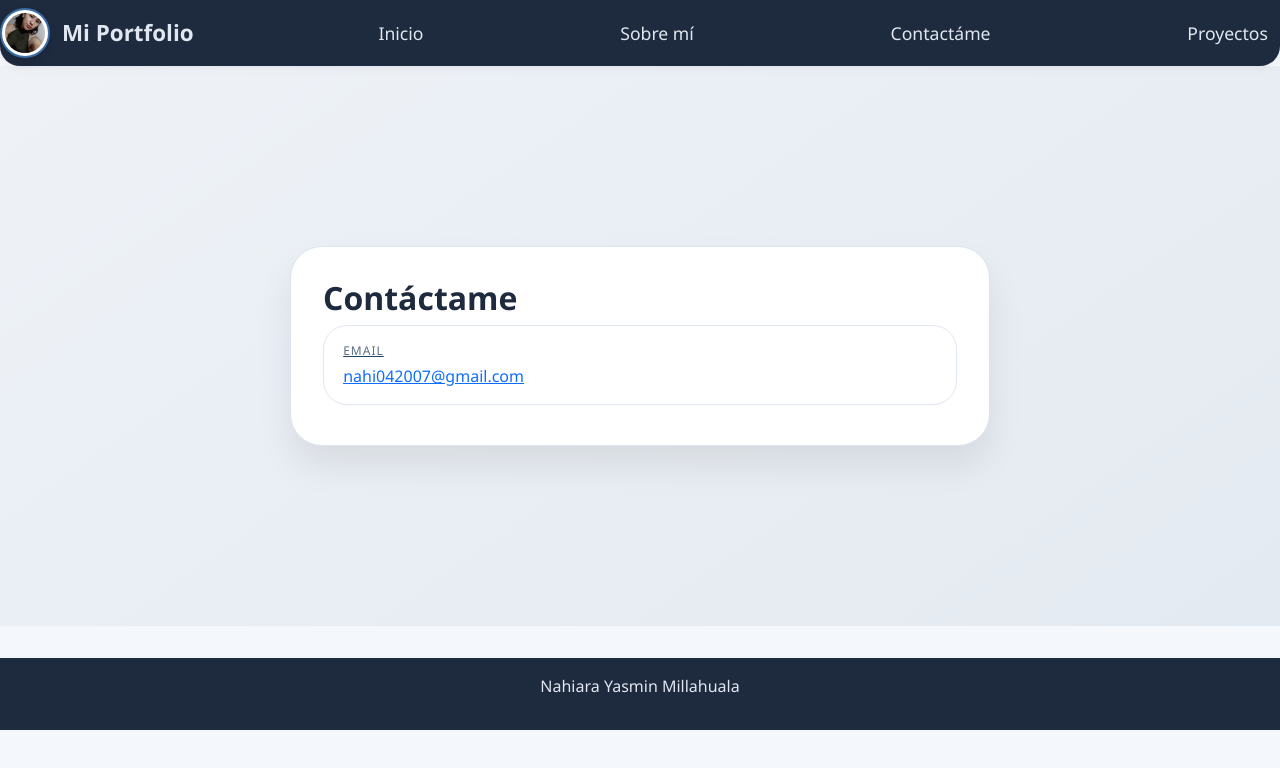
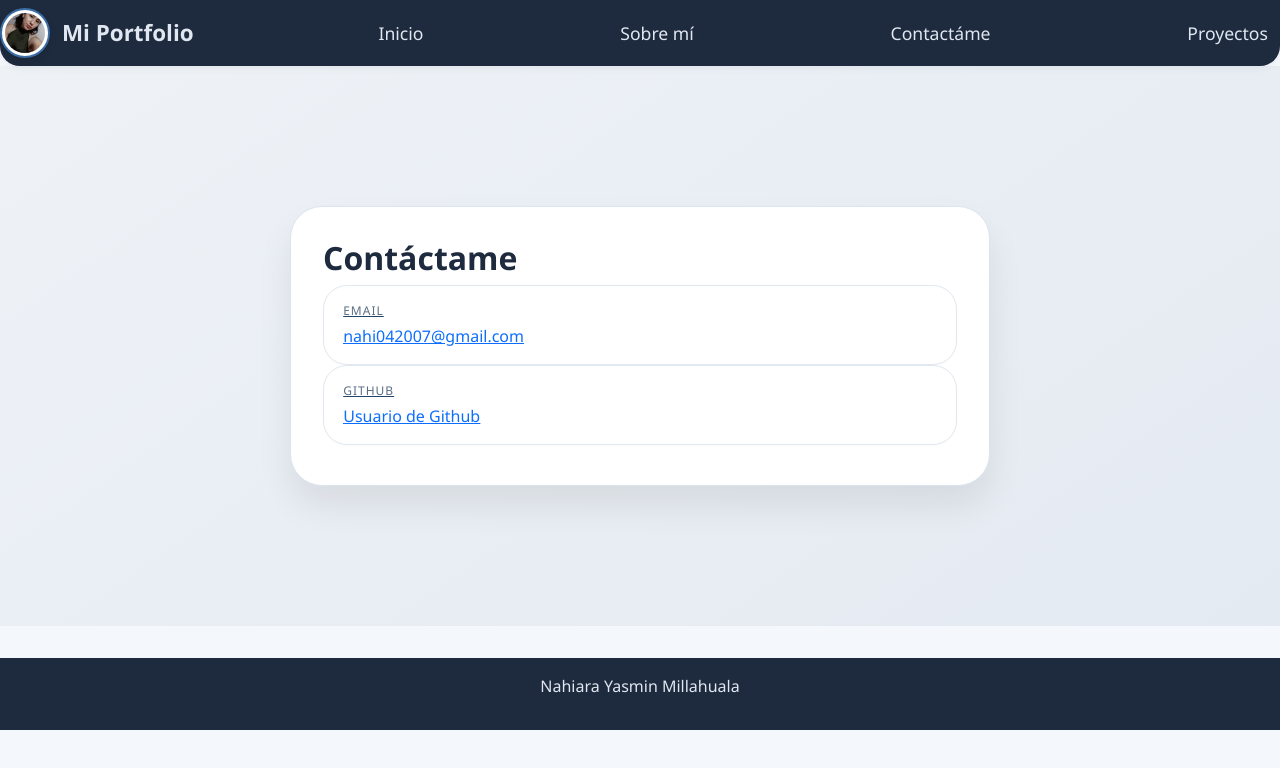
Before and after one commit to Nahi-83/Portfolio, an Angular app: page /contacts in a window 1280 px wide. Shown: the top 768 px of the page. Built offline with nearby package versions, Linux system fonts and the light colour scheme.

Commit message:
Agregue mi usuario de Github a contacts

```diff
--- a/src/app/pages/contacts/contacts.html
+++ b/src/app/pages/contacts/contacts.html
@@ -2,12 +2,16 @@
   <div class="fondoContacto">
     <h2><strong>Contáctame</strong></h2>
 
-    <div class="mailContacts">
-      <div class="contactCuadrado">
+    <div class="contactCuadrado">
         <div class="contactInfo">
           <span class="label">Email</span>
           <a href="mailto:nahi042007@gmail.com">nahi042007@gmail.com</a>
         </div>
+    </div>
+    <div class="contactCuadrado">
+      <div class="contactInfo">
+        <span class="label">Github</span>
+        <a href="https://github.com/Nahi-83">Usuario de Github</a>
       </div>
     </div>
 
```
